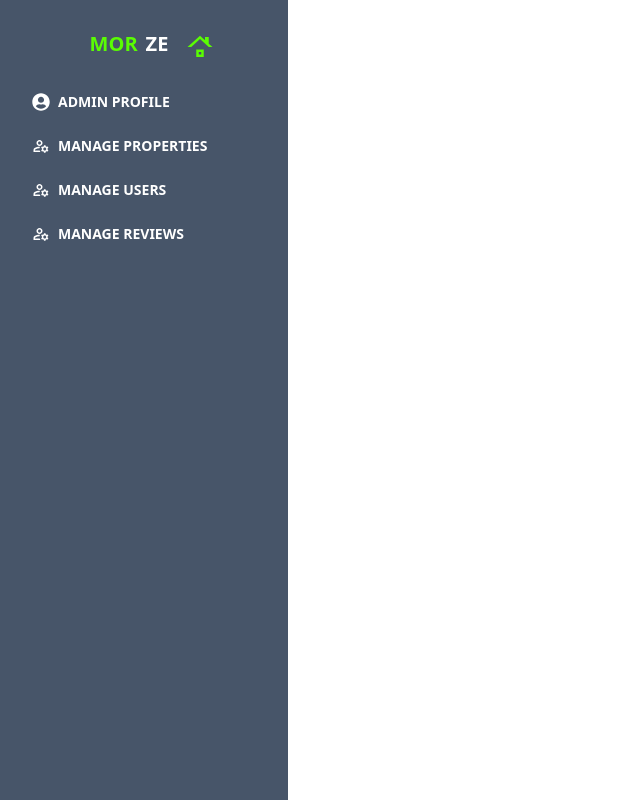
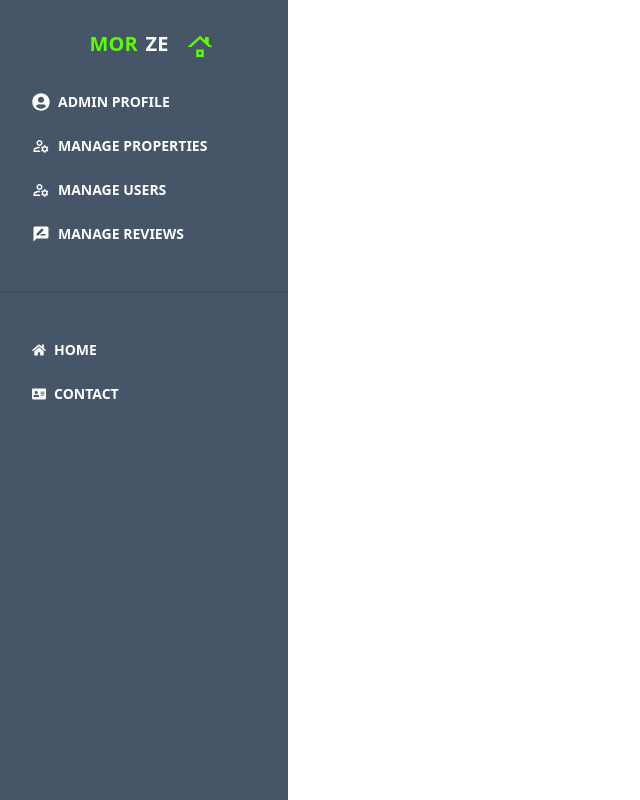
Before and after one commit to morz-mamun/Real-Estate-Project, a React (Vite) app: page /dashboard in a window 1280 px wide. Shown: the whole page, without its empty margins (0-640 px from the left). Built offline with nearby package versions, Linux system fonts and the light colour scheme; no server answers.

Commit message:
all login  users save to database

```diff
--- a/src/Components/AdminRoutes.jsx
+++ b/src/Components/AdminRoutes.jsx
@@ -1,6 +1,6 @@
 import { NavLink } from "react-router-dom";
 import { FaUserCircle } from "react-icons/fa";
-import { MdOutlineManageAccounts } from "react-icons/md";
+import { MdOutlineManageAccounts, MdRateReview } from "react-icons/md";
 const AdminRoutes = () => {
     return (
         <div>
@@ -25,7 +25,7 @@ const AdminRoutes = () => {
           </li>
           <li className="uppercase text-white font-bold">
             <NavLink to={"/dashboard/manageReviews"}>
-             <MdOutlineManageAccounts className="text-white text-lg"></MdOutlineManageAccounts>
+             <MdRateReview className="text-white text-lg"></MdRateReview>
               Manage Reviews
             </NavLink>
           </li>
--- a/src/Layout/Dashboard/Dashboard.jsx
+++ b/src/Layout/Dashboard/Dashboard.jsx
@@ -1,6 +1,7 @@
 import { NavLink, Outlet } from "react-router-dom";
 import RoofingIcon from "@mui/icons-material/Roofing";
 import AdminRoutes from "../../Components/AdminRoutes";
+import { FaAddressCard, FaHome, FaList, FaShoppingBag } from "react-icons/fa";
 
 
 const Dashboard = () => {
@@ -15,6 +16,23 @@ const Dashboard = () => {
         </div>
         {/* admin routes */}
         <AdminRoutes></AdminRoutes>
+        {/* agent routes */}
+
+        <div className="divider"></div>
+        <ul className="menu p-4 space-y-2">
+        <li className="uppercase text-white font-bold">
+            <NavLink to={"/"}>
+              <FaHome></FaHome>
+            Home
+            </NavLink>
+          </li>
+          <li className="uppercase text-white font-bold">
+            <NavLink to={"/ourOrder/contact"}>
+              <FaAddressCard></FaAddressCard>
+            Contact
+            </NavLink>
+          </li>
+        </ul>
 
       </div>
       <div className="flex-1 px-5">
--- a/src/Pages/Registration/Registration.jsx
+++ b/src/Pages/Registration/Registration.jsx
@@ -5,9 +5,11 @@ import useAuth from "../../Hooks/useAuth";
 import Swal from "sweetalert2";
 import { Helmet } from "react-helmet";
 import bg from '../../assets/bg.jpg'
+import useAxiosPublic from "../../Hooks/useAxiosPublic";
 
 const Registration = () => {
   const { userRegistration, updateUserProfile } = useAuth();
+  const axiosPublic = useAxiosPublic()
   const { register, handleSubmit, formState: {errors} } = useForm();
   const navigate = useNavigate()
 
@@ -32,13 +34,20 @@ const Registration = () => {
         // user update profile
         updateUserProfile(data.name, data.photoURL)
         .then(() => {
-
-            Toast.fire({
+          // created user enter in database
+            const userInfo = {
+              name: data.name,
+              email: data.email
+            }
+            axiosPublic.post('/users', userInfo)
+            .then(() => {
+              Toast.fire({
                 icon: "success",
                 title: "User Registration Successfully.",
               });
 
               navigate('/login')
+            })
         })
         .catch((err) => {
             Toast.fire({
```
Also changed, not shown: src/Pages/Dashboard/Admin/AllUsers/AllUsers.jsx (added).
